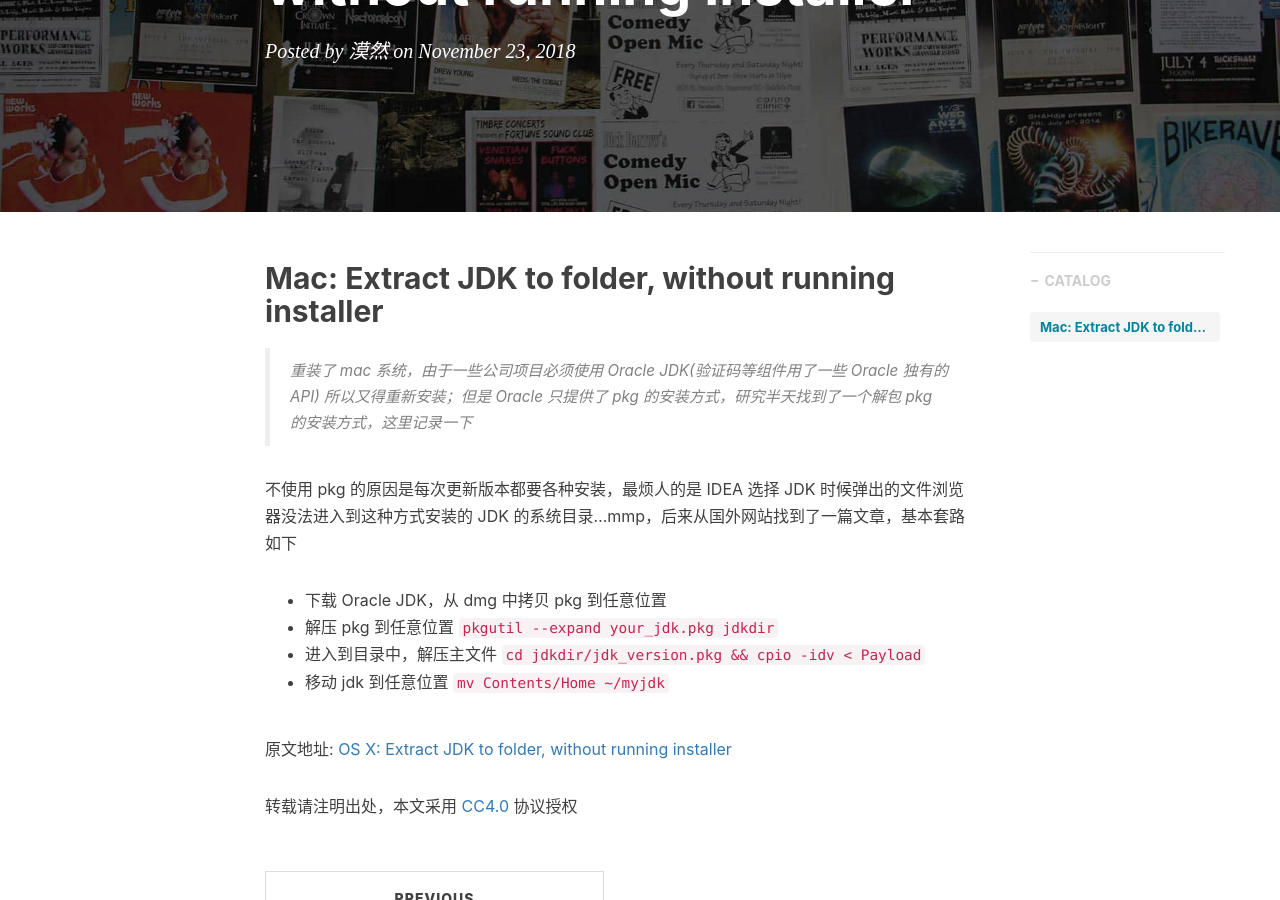
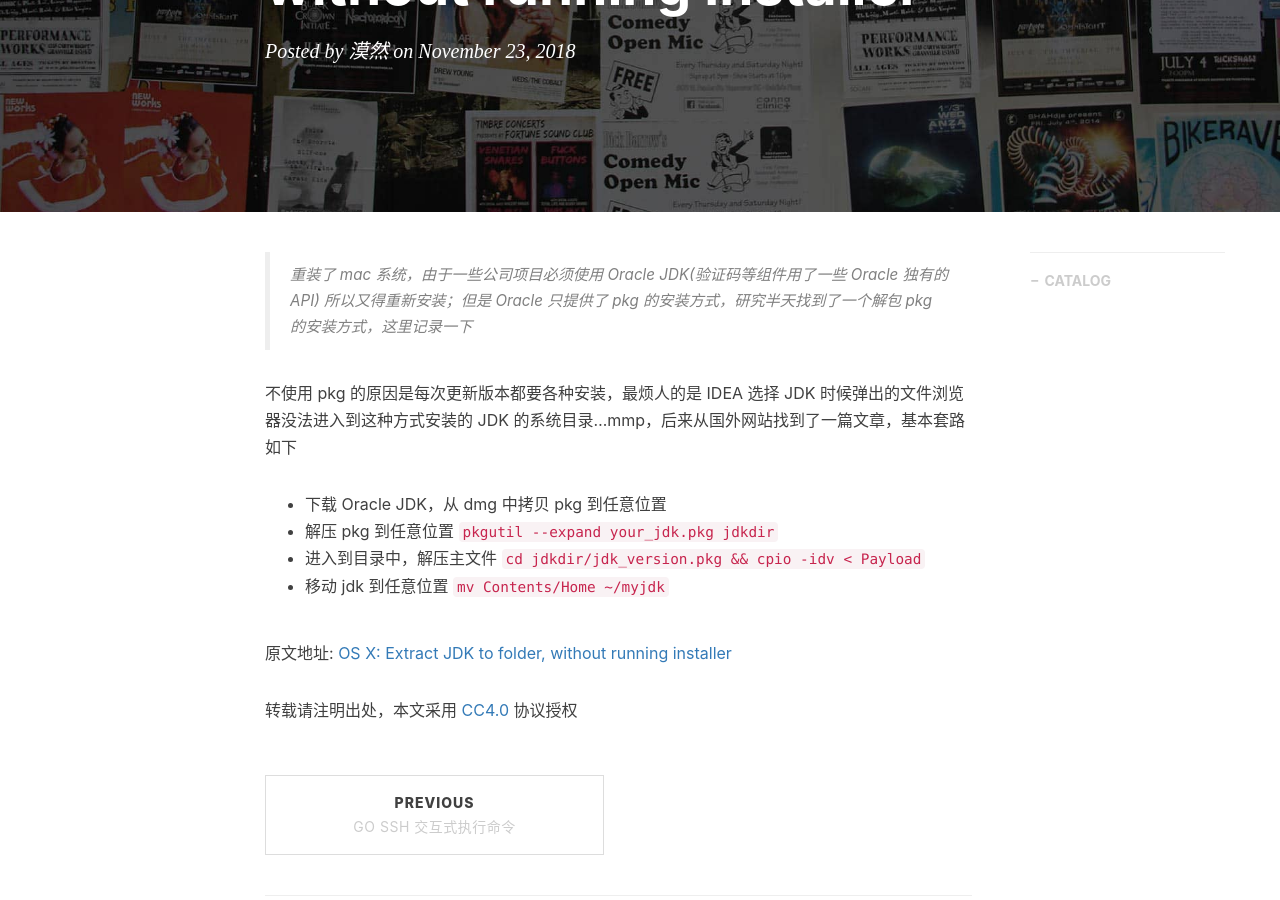
Before and after one commit to mritd/mritd.me, a Jekyll site: the page built from _posts/2018-11-23-extract-jdk-to-folder-on-mac.md, in a window 1280 px wide and 900 px high, scrolled down 305 px. Built offline with Jekyll 4.4.1, drawn with Linux system fonts in a browser that asks for light colours; comment, search, counter and statistics services are not loaded.

Commit message:
docs(extract-jdk-to-folder): remove title
remove title

Signed-off-by: mritd <mritd1234@gmail.com>

```diff
--- a/_posts/2018-11-23-extract-jdk-to-folder-on-mac.md
+++ b/_posts/2018-11-23-extract-jdk-to-folder-on-mac.md
@@ -9,8 +9,6 @@ catalog: true
 multilingual: false
 tags: Java
 ---
-
-## Mac: Extract JDK to folder, without running installer
 
 > 重装了 mac 系统，由于一些公司项目必须使用 Oracle JDK(验证码等组件用了一些 Oracle 独有的 API) 所以又得重新安装；但是 Oracle 只提供了 pkg 的安装方式，研究半天找到了一个解包 pkg 的安装方式，这里记录一下
 
```
